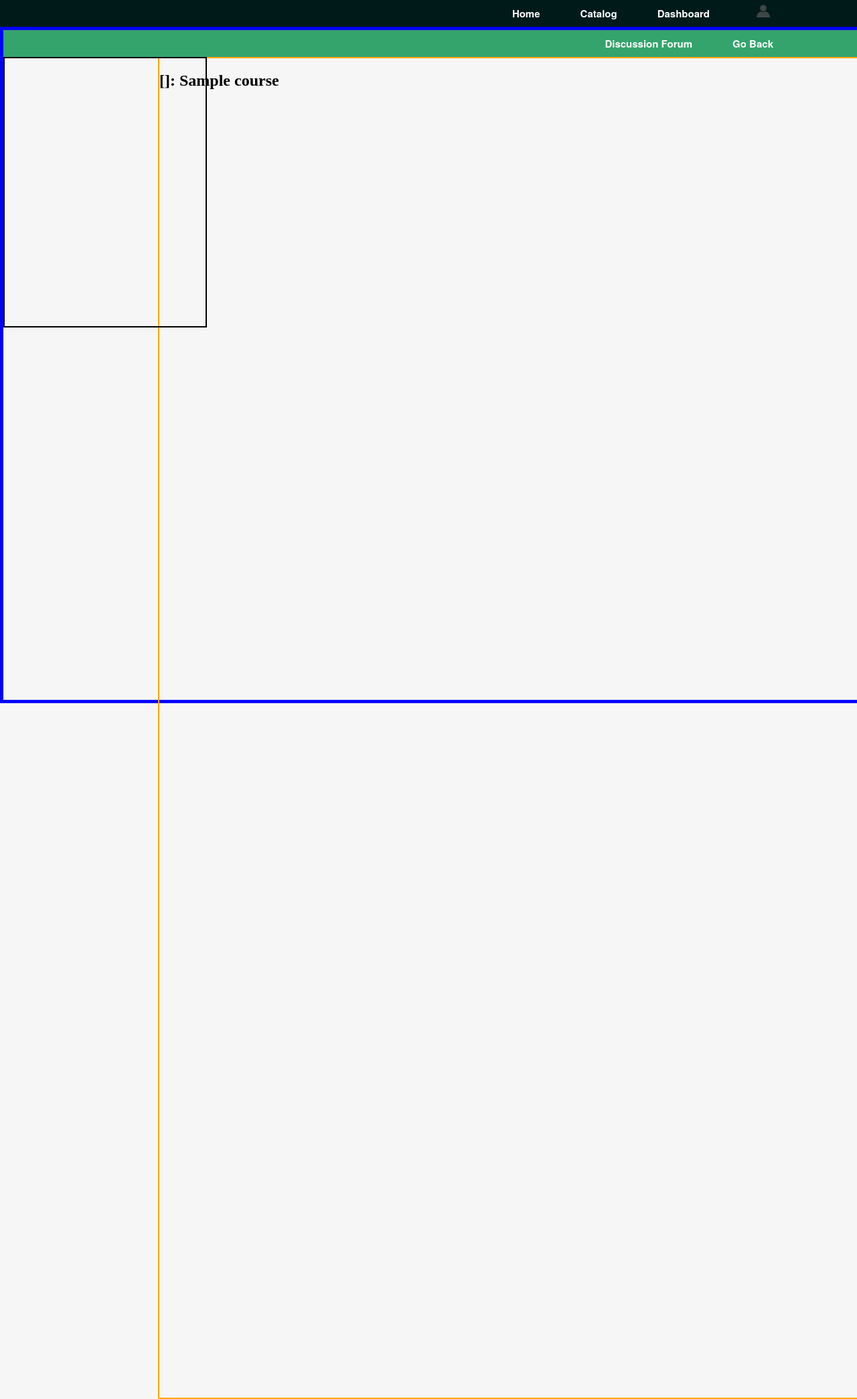
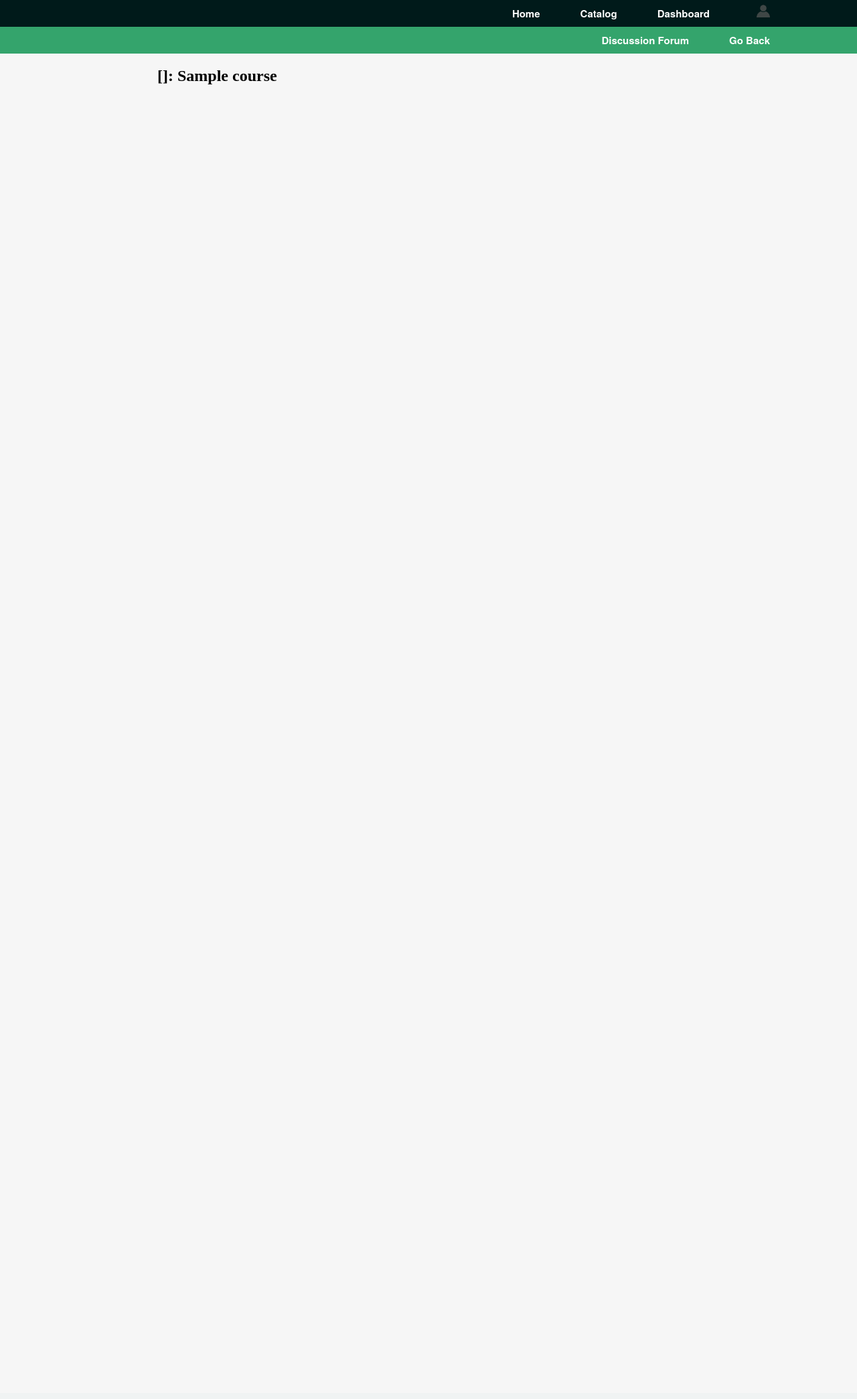
Before and after one commit to priyam789/Beingenious, a Python web app: template templates/course_base.html in a window 1280 px wide. Shown: the part 101-2190 px from the top of the page at 67% size. After the commit the page ends 227 px from the top, so only its background shows below. Run offline with Jinja, Linux system fonts and the light colour scheme; the template is opened without the code that fills it: most values are stand-ins (such as "Sample title", 1, 10 or a date in 2020).

Commit message:
removed borders ...

```diff
--- a/assets/css/style_course_base.css
+++ b/assets/css/style_course_base.css
@@ -1,7 +1,7 @@
 .box-cb {
 	position: relative;
 	margin: 0 auto;
-	border: 5px solid blue;
+	/*border: 5px solid blue;*/
 	width: 100%;
 	height: 1000px;
 }
@@ -19,7 +19,7 @@
 	top: 40px;
 	width: 300px;
 	height: 400px;
-	border: 2px solid black;
+	/*border: 2px solid black;*/
 }
 
 .left-bar-cb ul{
@@ -32,12 +32,12 @@
 	right: 0;
 	width: 1045px;
 	height:2000px;
-	border: 2px solid orange;
+	/*border: 2px solid orange;*/
 }
 
 .video-cmp{
 	margin: 2px auto;
 	width: 850px;
 	height: 550px;
-	border: 2px solid red;
+	/*border: 2px solid red;*/
 }
```
